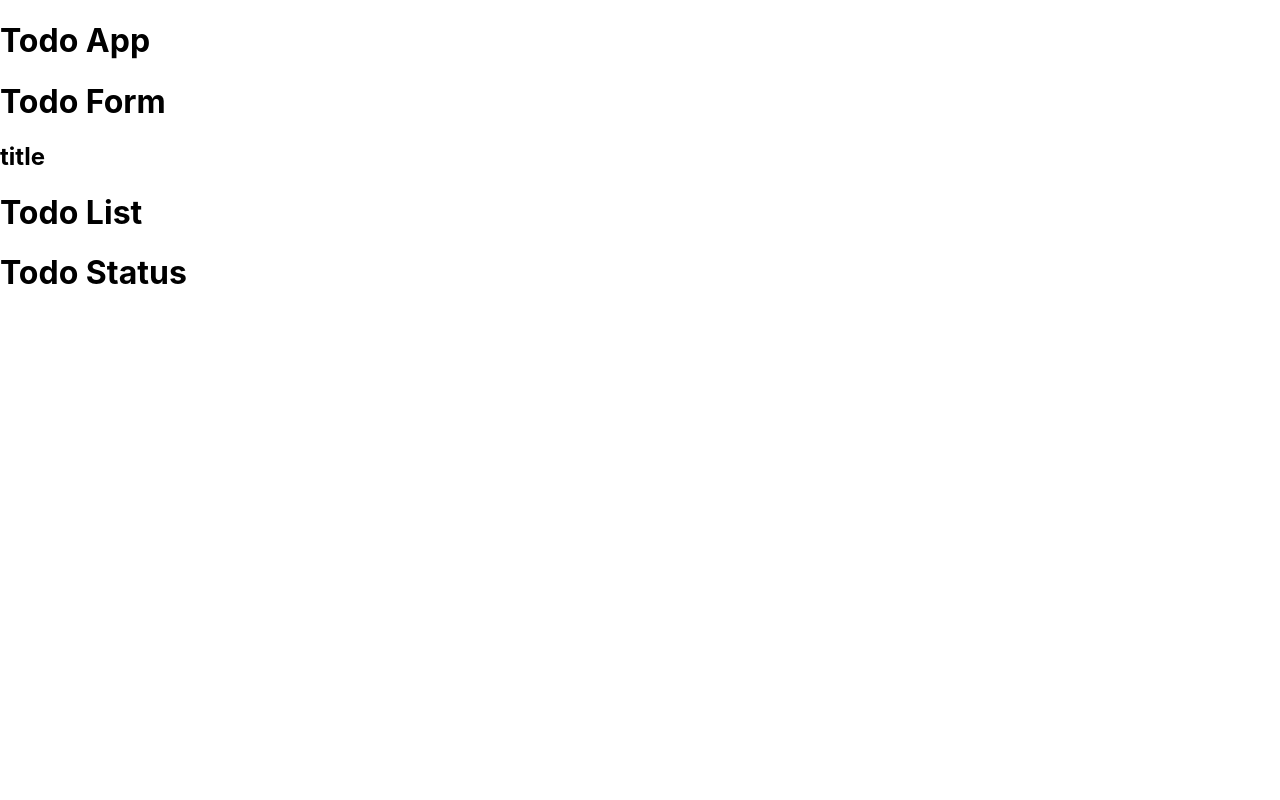
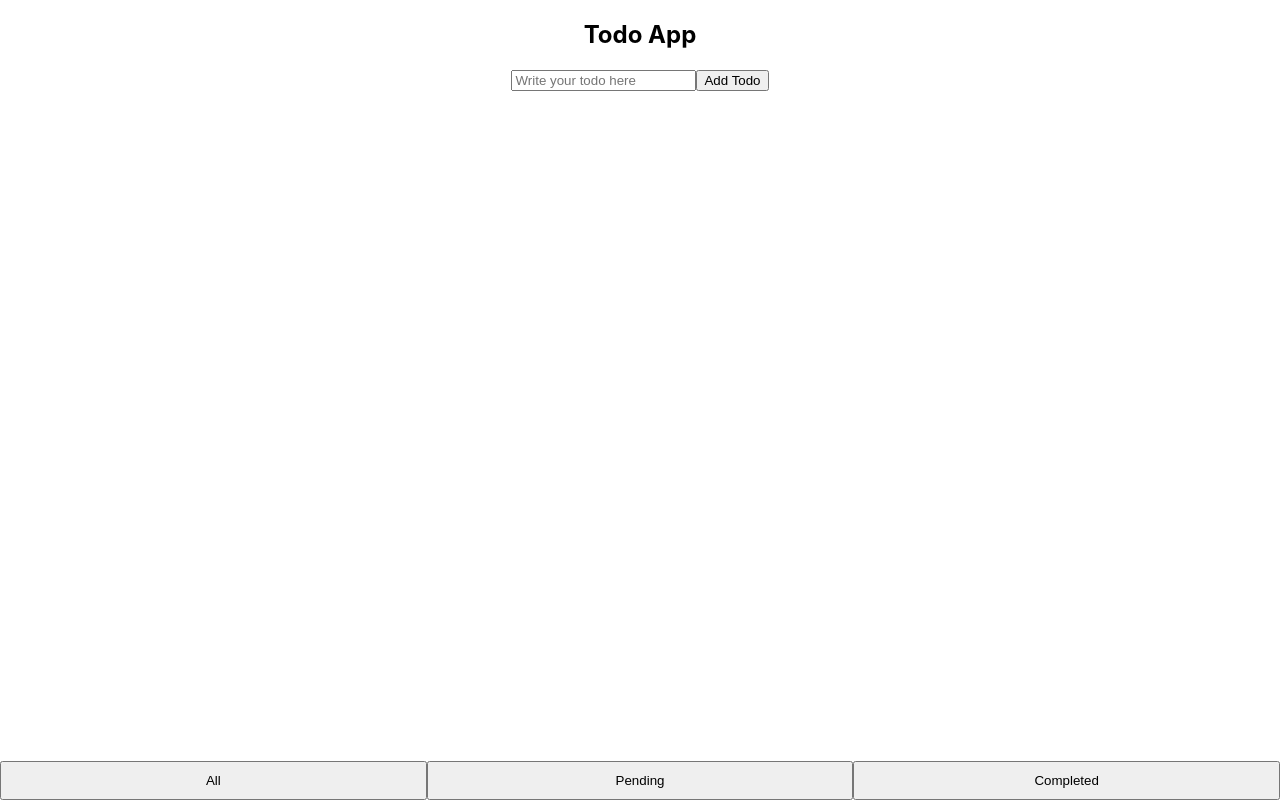
Before and after one commit to imyagnesh/benjamin_zeolearn, a React app in the folder my-app/: page / in a window 1280 px wide. Built offline with nearby package versions, Linux system fonts and the light colour scheme.

Commit message:
commit code

```diff
--- a/my-app/src/Todo/index.js
+++ b/my-app/src/Todo/index.js
@@ -8,15 +8,72 @@ class index extends Component {
 
   static defaultProps = {};
 
-  state = {};
+  state = {
+    todoText: '',
+    todos: [],
+  };
+
+  onChange = event => {
+    this.setState({ todoText: event.target.value });
+  };
+
+  addTodo = () => {
+    const { todoText, todos } = this.state;
+    this.setState({
+      todos: [{ id: todos.length, text: todoText, isDone: false }, ...todos],
+      todoText: '',
+    });
+  };
+
+  onDelete = todo => {
+    const { todos } = this.state;
+    this.setState({
+      todos: todos.filter(x => x.id !== todo.id),
+    });
+  };
+
+  onComplete = todo => {
+    const { todos } = this.state;
+    const i = todos.findIndex(x => x.id === todo.id);
+    const updatedTodos = [
+      ...todos.slice(0, i),
+      { ...todo, isDone: !todo.isDone },
+      ...todos.slice(i + 1),
+    ];
+    this.setState({ todos: updatedTodos });
+  };
+
+  onUpdate = todo => {
+    const { todos } = this.state;
+    const i = todos.findIndex(x => x.id === todo.id);
+    const updatedTodos = [...todos.slice(0, i), todo, ...todos.slice(i + 1)];
+    this.setState({ todos: updatedTodos });
+  };
 
   render() {
+    const { todoText, todos } = this.state;
     return (
-      <div>
-        <h1>Todo App</h1>
-        <TodoForm text="title" />
-        <TodoList />
-        <TodoStatus />
+      <div
+        style={{
+          height: '100vh',
+          display: 'flex',
+          flexDirection: 'column',
+          alignItems: 'center',
+        }}
+      >
+        <h2>Todo App</h2>
+        <TodoForm value={todoText} onChange={this.onChange} addTodo={this.addTodo} />
+        <div style={{ flex: 1, width: '100%' }}>
+          <TodoList
+            todos={todos}
+            onDelete={this.onDelete}
+            onComplete={this.onComplete}
+            onUpdate={this.onUpdate}
+          />
+        </div>
+        <div style={{ width: '100%', display: 'flex' }}>
+          <TodoStatus />
+        </div>
       </div>
     );
   }
--- a/my-app/src/Todo/todoForm.js
+++ b/my-app/src/Todo/todoForm.js
@@ -1,21 +1,23 @@
 import React from 'react';
 import PropTypes from 'prop-types';
 
-const todoForm = ({ text }) => {
+const todoForm = ({ value, onChange, addTodo }) => {
   return (
     <div>
-      <h1>Todo Form</h1>
-      <h2>{text}</h2>
+      <input type="text" placeholder="Write your todo here" value={value} onChange={onChange} />
+      <button type="button" onClick={addTodo}>
+        Add Todo
+      </button>
     </div>
   );
 };
 
 todoForm.propTypes = {
-  text: PropTypes.string,
+  value: PropTypes.string.isRequired,
+  onChange: PropTypes.func.isRequired,
+  addTodo: PropTypes.func.isRequired,
 };
 
-todoForm.defaultProps = {
-  text: '',
-};
+todoForm.defaultProps = {};
 
 export default todoForm;
--- a/my-app/src/Todo/todoList.js
+++ b/my-app/src/Todo/todoList.js
@@ -1,11 +1,19 @@
 import React from 'react';
+import PropTypes from 'prop-types';
+import TodoListItem from './todoListItem';
 
-const todoList = () => {
+const todoList = ({ todos, ...props }) => {
   return (
-    <div>
-      <h1>Todo List</h1>
-    </div>
+    <>
+      {todos.map(todo => (
+        <TodoListItem key={todo.id} todo={todo} {...props} />
+      ))}
+    </>
   );
 };
 
+todoList.propTypes = {
+  todos: PropTypes.array.isRequired,
+};
+
 export default todoList;
--- /dev/null
+++ b/my-app/src/Todo/todoListItem.js
@@ -0,0 +1,41 @@
+import React from 'react';
+import PropTypes from 'prop-types';
+
+const todoListItem = ({ todo, onDelete, onComplete, onUpdate }) => {
+  return (
+    <div
+      style={{
+        display: 'flex',
+        margin: 10,
+        padding: 10,
+        backgroundColor: 'red',
+        justifyContent: 'center',
+      }}
+    >
+      <input
+        style={{ marginRight: 10 }}
+        type="checkbox"
+        name="todoStatus"
+        onClick={() => onComplete(todo)}
+      />
+      <span style={{ flex: 1, textDecoration: todo.isDone ? 'line-through' : 'none' }}>
+        {todo.text}
+      </span>
+      <button style={{ marginRight: 10 }} type="button" onClick={() => onUpdate(todo)}>
+        Update
+      </button>
+      <button type="button" onClick={() => onDelete(todo)}>
+        Delete
+      </button>
+    </div>
+  );
+};
+
+todoListItem.propTypes = {
+  todo: PropTypes.object.isRequired,
+  onDelete: PropTypes.func.isRequired,
+  onComplete: PropTypes.func.isRequired,
+  onUpdate: PropTypes.func.isRequired,
+};
+
+export default todoListItem;
--- a/my-app/src/Todo/todoStatus.js
+++ b/my-app/src/Todo/todoStatus.js
@@ -2,9 +2,17 @@ import React from 'react';
 
 const todoStatus = () => {
   return (
-    <div>
-      <h1>Todo Status</h1>
-    </div>
+    <>
+      <button style={{ flex: 1, padding: 10 }} type="button">
+        All
+      </button>
+      <button style={{ flex: 1, padding: 10 }} type="button">
+        Pending
+      </button>
+      <button style={{ flex: 1, padding: 10 }} type="button">
+        Completed
+      </button>
+    </>
   );
 };
 
```
